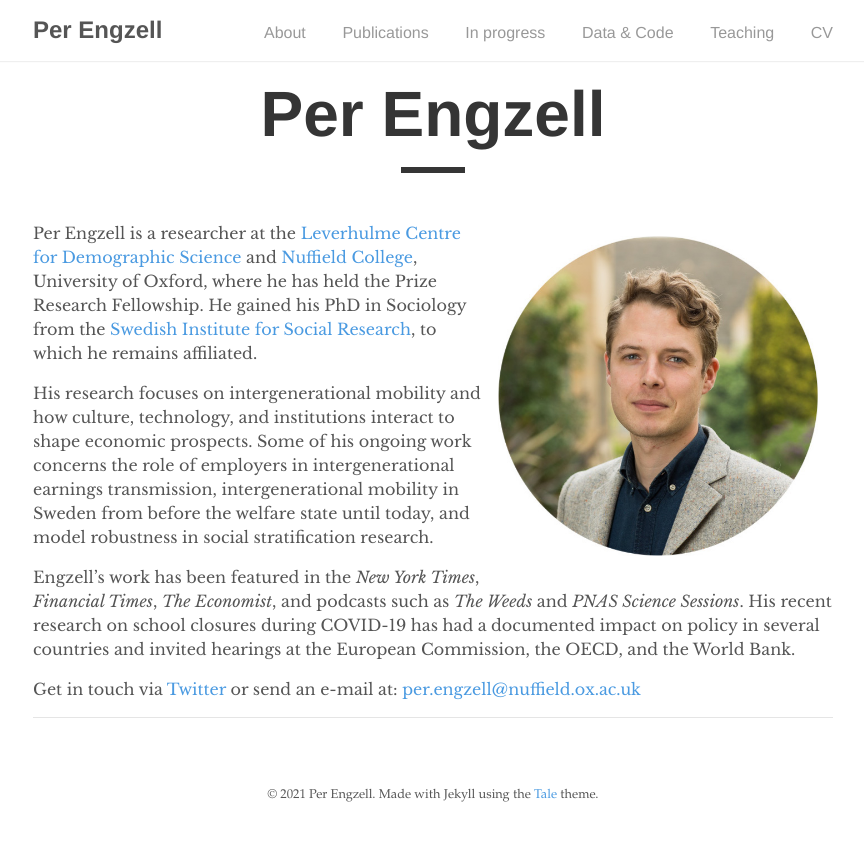
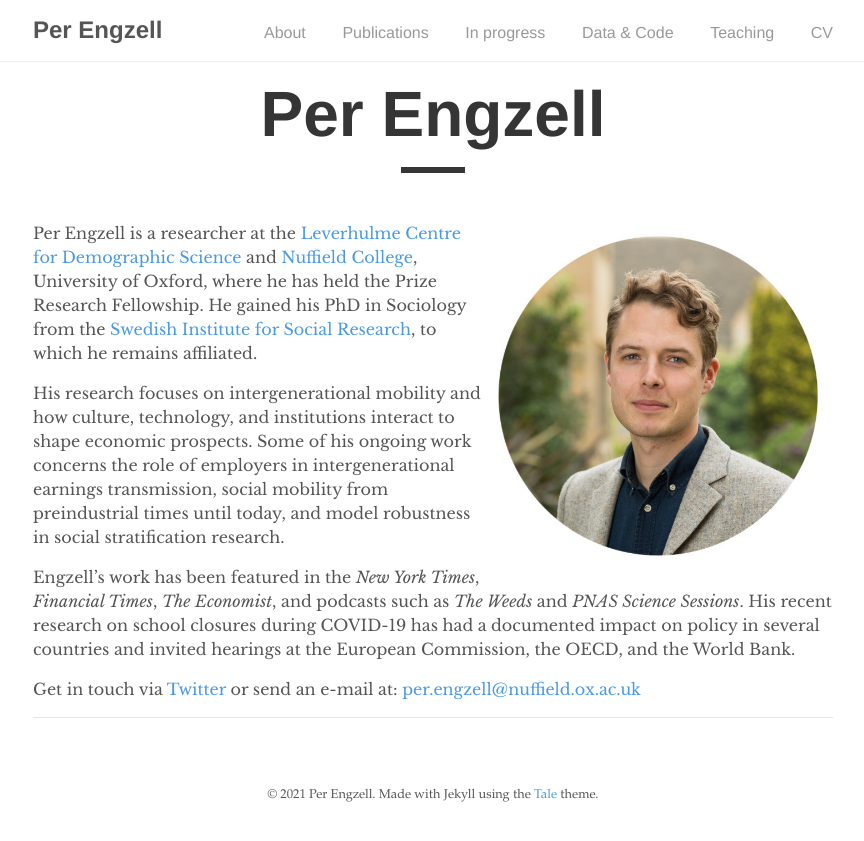
Before and after one commit to pengzell/pengzell.github.io, a Jekyll site: the page built from index.md, in a window 1280 px wide. Shown: the top 841 px of the page, without its empty margins (207-1071 px from the left). Built offline with Jekyll 4.4.1, drawn with Linux system fonts in a browser that asks for light colours.

Commit message:
Update index.md

```diff
--- a/index.md
+++ b/index.md
@@ -8,7 +8,7 @@
 
 Per Engzell is a researcher at the [Leverhulme Centre for Demographic Science](http://www.demographicscience.ox.ac.uk) and [Nuffield College](https://www.nuffield.ox.ac.uk), University of Oxford, where he has held the Prize Research Fellowship. He gained his PhD in Sociology from the [Swedish Institute for Social Research](https://www.sofi.su.se/english/), to which he remains affiliated.
 
-His research focuses on intergenerational mobility and how culture, technology, and institutions interact to shape economic prospects. Some of his ongoing work concerns the role of employers in intergenerational earnings transmission, intergenerational mobility in Sweden from before the welfare state until today, and model robustness in social stratification research.
+His research focuses on intergenerational mobility and how culture, technology, and institutions interact to shape economic prospects. Some of his ongoing work concerns the role of employers in intergenerational earnings transmission, social mobility from preindustrial times until today, and model robustness in social stratification research.
 
 Engzell's work has been featured in the *New York Times*, *Financial Times*, *The Economist*, and podcasts such as *The Weeds* and *PNAS Science Sessions*. His recent research on school closures during COVID-19 has had a documented impact on policy in several countries and invited hearings at the European Commission, the OECD, and the World Bank.
 
```
